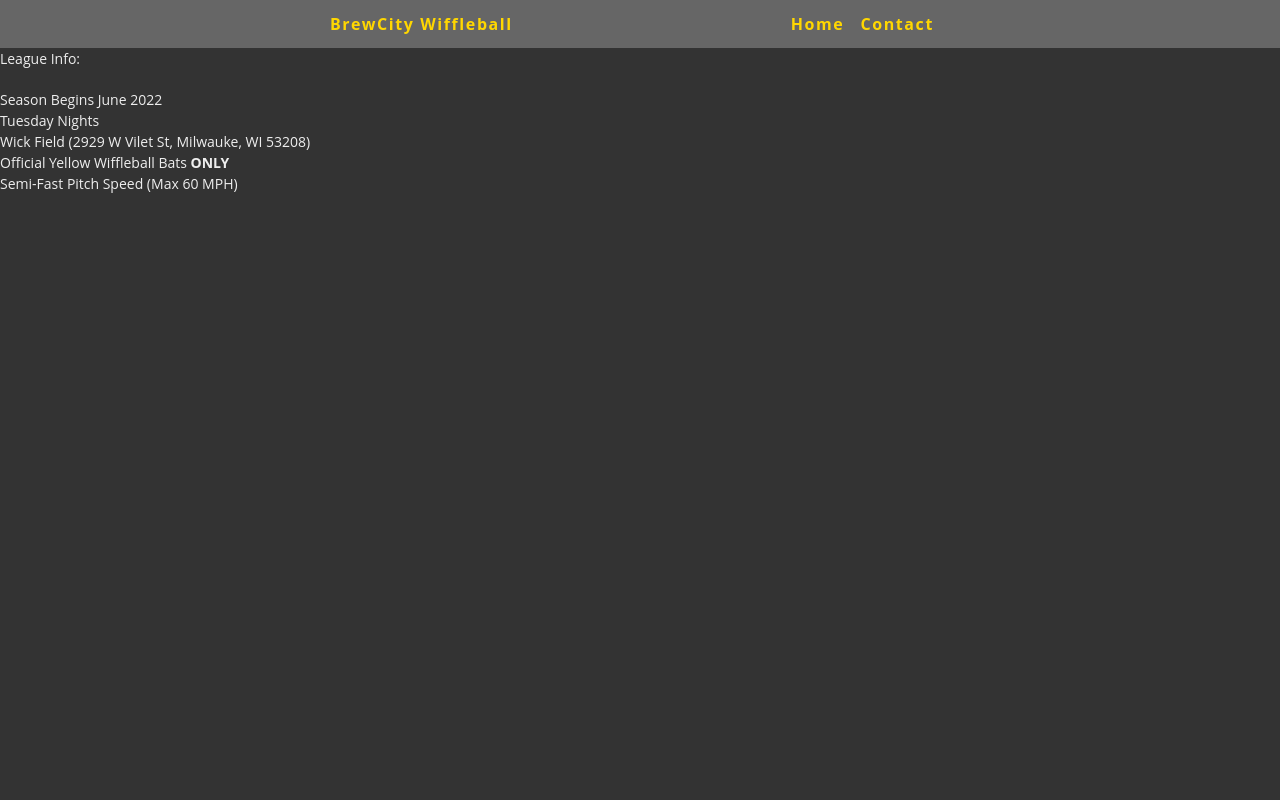
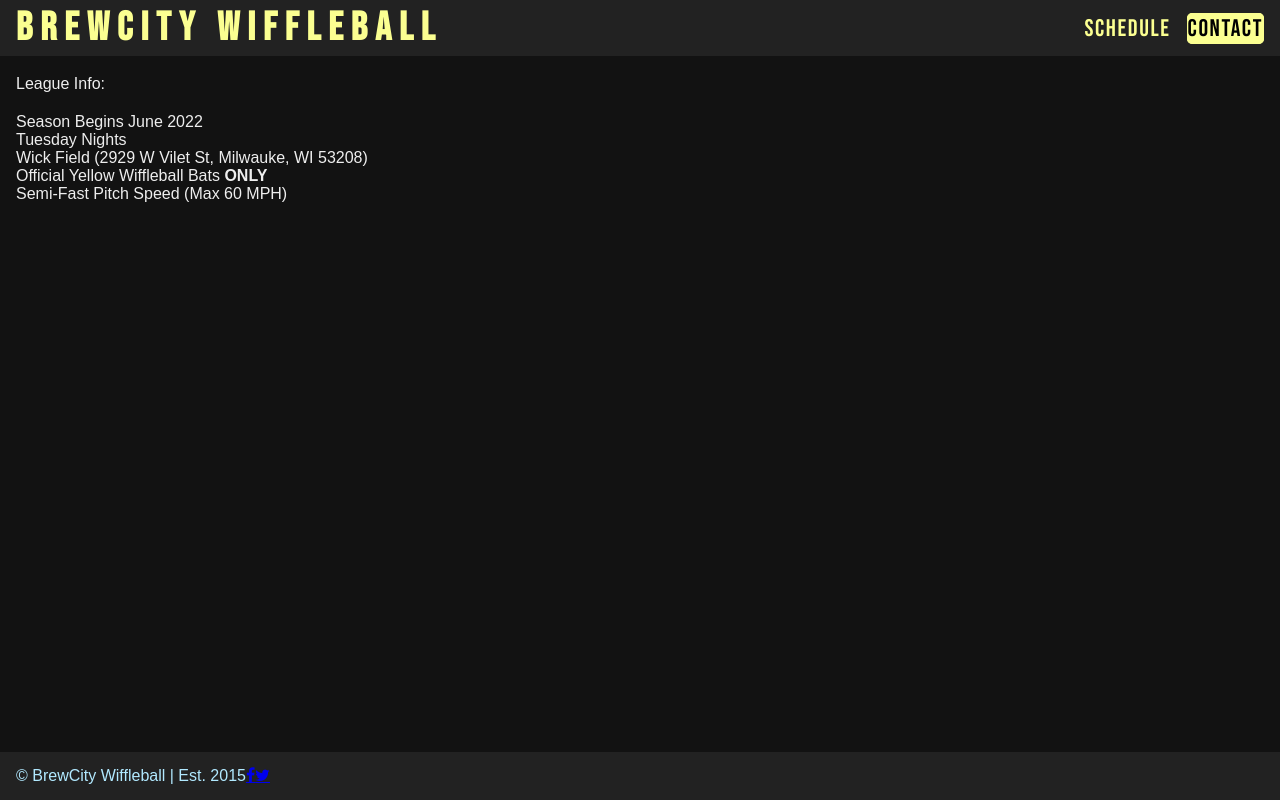
Before and after one commit to Max24p7/Brewcity-WIP, a plain HTML site: page index.html in a window 1280 px wide. Drawn offline with Linux system fonts and the light colour scheme.

Commit message:
Added new font, styled header and started a footer

```diff
--- a/index.html
+++ b/index.html
@@ -6,24 +6,30 @@
         <meta name="viewport" content="width=device-width,
         initial-scale=1.0" />
     <!-- styling -->
+        <link rel="stylesheet" href="https://cdnjs.cloudflare.com/ajax/libs/font-awesome/4.7.0/css/font-awesome.min.css">
+        <link rel="preconnect" href="https://fonts.googleapis.com">
+        <link rel="preconnect" href="https://fonts.gstatic.com" crossorigin>
+        <link href="https://fonts.googleapis.com/css2?family=Bebas+Neue&family=Major+Mono+Display&display=swap" rel="stylesheet">
         <link rel="stylesheet" href="styles.css" />
     </head>
     <body>
-        <nav>
-            <div class="nav-center">
-                <h4>BrewCity Wiffleball</h4>
-                <ul style="list-style-type:none;" class="nav-links">
+        <header>
+            <nav class="nav-center">
+                <h1>BrewCity Wiffleball</h1>
+                <ul style="list-style-type: none;" class="nav-links">
                     <li>
-                        <a href="index.html">Home</a>
+                        <a href="schedule.html">Schedule</a>
                     </li>
                     <li>
-                        <a href="contacts.html">Contact</a>
+                        <a class="contact-link" href="contact.html">Contact</a>
                     </li>
+
                 </ul>
-            </div>
             </nav>
-
-        <section class="info-content">
+        </header>
+<br>
+        <main class="info-content">
+            <section>
                 <p>League Info:</p>
                 <ul>
                     <li>Season Begins June 2022</li>
@@ -35,7 +41,17 @@
             </section>
 
 
+        </main>
 
+
+
+        <footer>
+            <p id="footer-text">© BrewCity Wiffleball | Est. 2015</p>
+            <ul style="list-style-type: none" class="social-links">
+                <li><a href="#" class="fa fa-facebook"></a></li>
+                <li><a href="#" class="fa fa-twitter"></a></li>
+            </ul>
+        </footer>
         <!-- javascript -->
         <script src="app.js"></script>
     </body>
--- a/styles.css
+++ b/styles.css
@@ -1,9 +1,9 @@
 :root {
-     --main: skyblue;
-     --sec: gold;
+     --main: rgb(177, 233, 255);
+     --sec: rgb(251, 255, 145);
      --white: #eee;
-     --bgcolor: #333;
-     --gray: #666;
+     --bgcolor: #121212;
+     --gray: #222;
 }
 
 *,
@@ -14,27 +14,26 @@
   box-sizing: border-box;
 }
 
+html {
+  position: relative;
+  min-height: 100%;
+}
+
 body {
+    margin: 0 0 100px;
     background-color: var(--bgcolor);
     color: var(--white);
-    font-family: "Open Sans", sans-serif;
-    font-size: 0.875rem;
-    line-height: 1.5;
+    font-family: 'Bebas Neue', sans-serif;
 }
 
 h1,
 h2,
 h3,
 h4 {
-  letter-spacing: 0.1rem;
+  letter-spacing: .5rem;
   text-transform: capitalize;
   line-height: 1.25;
-  margin-bottom: 0.75rem;
 }
-
-h4 {
-    font-size: 1rem;
-  }
 
 p {
     margin-bottom: 1.25rem;
@@ -47,30 +46,27 @@ Nav
 */
 nav {
     background: var(--gray);
-    height: 3rem;
+    height: 3.5rem;
     display: grid;
     align-items: center;
-    box-shadow: var(--white);
   }
   .nav-center {
-    width: 90vw;
-    max-width: 620px;
-    margin: 0 auto;
     display: flex;
     align-items: center;
     justify-content: space-between;
   }
-  .nav-center h4 {
+  .nav-center h1 {
     color: var(--sec);
+    margin-left: 1rem;
     margin-bottom: 0;
+    font-size: 40px;
   }
   .nav-links {
     display: flex;
   }
   nav a {
     text-transform: capitalize;
-    font-size: 1rem;
-    font-weight: 700;
+    font-size: 24px;
     color: var(--sec);
     text-decoration: none;
     letter-spacing: 0.1rem;
@@ -79,3 +75,48 @@ nav {
   nav a:hover {
     color: var(--white);
   }
+  .contact-link {
+    border: 1px solid var(--sec);
+    border-radius: 5px;
+    color: black;
+    background-color: var(--sec);
+  }
+
+  /* Main content */
+
+  main {
+    margin-left: 1rem;
+    margin-right: 1rem;
+    font-family: sans-serif;
+  }
+
+  section li {
+    list-style-type: none;
+  }
+
+  /* Footer */
+
+  footer {
+    font-family: sans-serif;
+    background-color: var(--gray);
+    position: absolute;
+    display: flex;
+    align-items: center;
+    left: 0;
+    bottom: 0;
+    height: 3rem;
+    width: 100%;
+    overflow: hidden;
+  }
+
+  #footer-text {
+    margin-left: 1rem;
+    margin-top: 0.5rem;
+    margin-bottom: 0.5rem;
+    color: var(--main);
+  }
+
+  .social-links {
+    display: flex;
+    position: relative;
+  }
```
Lines whose indentation alone changed are shown as unchanged.
